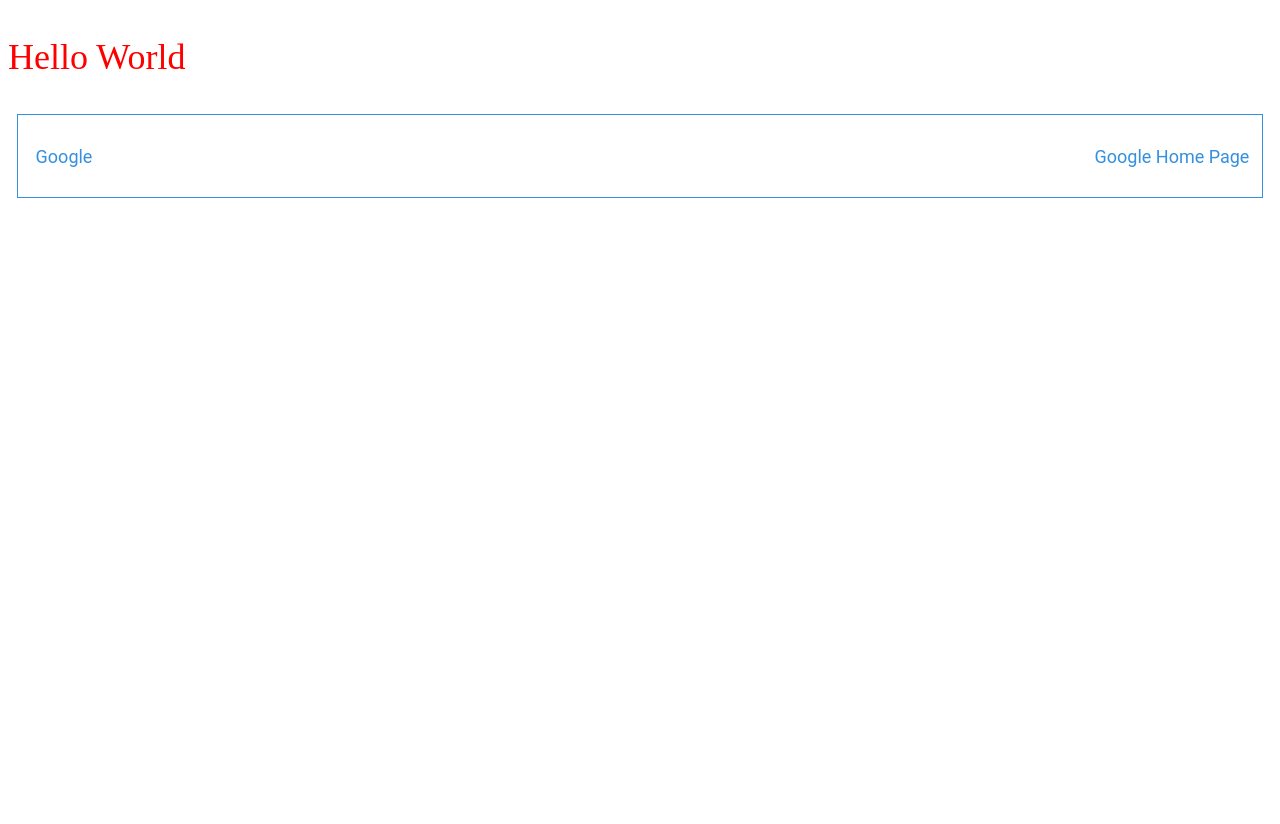
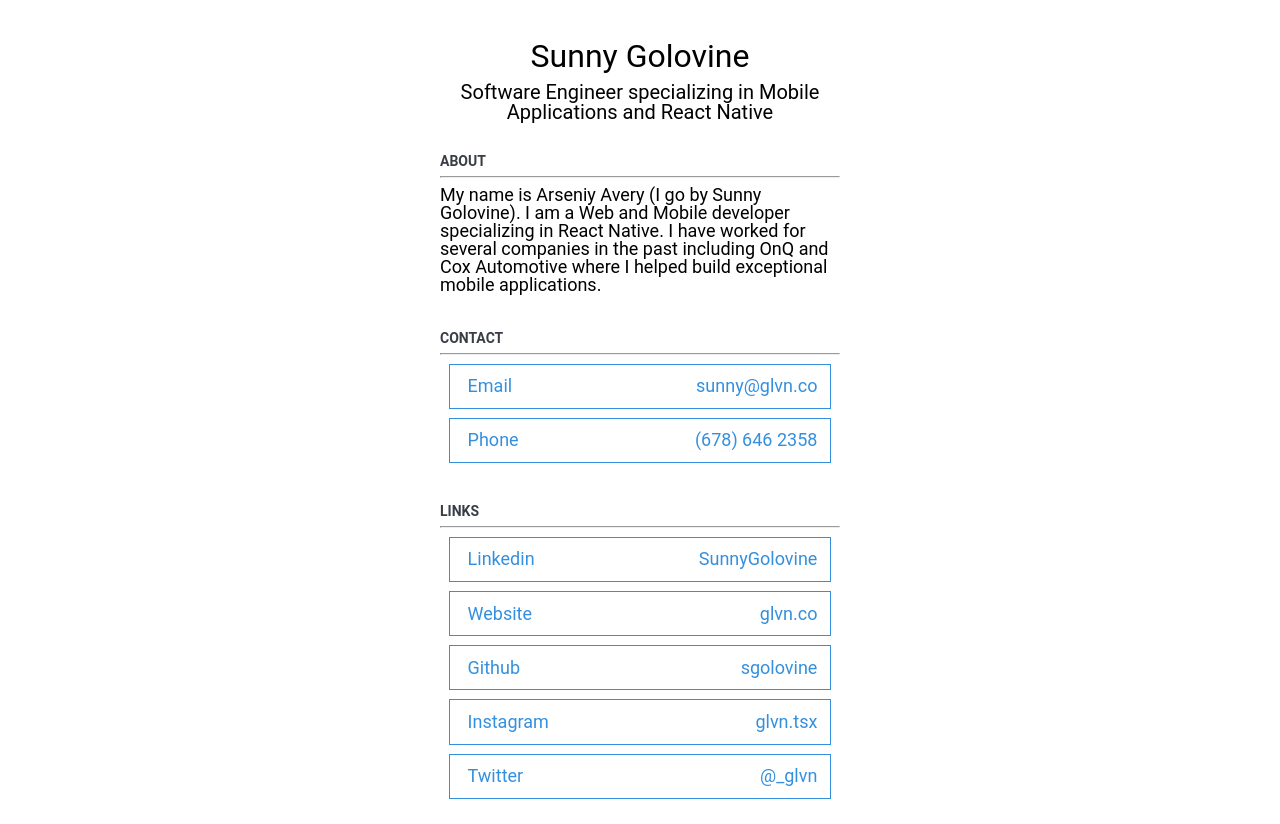
Before and after one commit to sgolovine/sunny.gg, a Preact app: page / in a window 1280 px wide. Before the commit the page ends 800 px from the top, so only its background shows below. Built offline with nearby package versions, Linux system fonts and the light colour scheme.

Commit message:
Add primary content

```diff
--- a/src/App.js
+++ b/src/App.js
@@ -1,19 +1,37 @@
 import { html } from "htm/preact";
-import { css } from "emotion";
 import { Link } from "./Components";
 
-const helloStyle = css`
-  font-size: 36px;
-  color: red;
+import { AppContainer } from "./containers/AppContainer";
+import { Header } from "./containers/Header";
+import { Bio } from "./components/Bio";
+import { Section } from "./components/Section";
+
+import { header, subheader, bio } from "./content";
+
+const Contact = () => html`
+  <${Section} title="Contact">
+    <${Link} name="Email" detail="sunny@glvn.co" href="mailto:sunny@glvn.co"/>
+    <${Link} name="Phone" detail="(678) 646 2358" href="tel:1-678-646-2358"/>
+  </${Section}>
+`;
+
+const Links = () => html`
+<${Section} title="Links">
+  <${Link} name="Linkedin" detail="SunnyGolovine" href="https://linkedin.com/in/SunnyGolovine"/>
+  <${Link} name="Website" detail="glvn.co" href="https://glvn.co"/>
+  <${Link} name="Github" detail="sgolovine" href="https://github.com/sgolovine"/>
+  <${Link} name="Instagram" detail="glvn.tsx" href="https://instagram.com/glvn.tsx"/>
+  <${Link} name="Twitter" detail="@_glvn" href="https://twitter.com/_glvn"/>
+</${Section}>
 `;
 
 export const App = () => html`
-  <div>
-    <p className=${helloStyle}>Hello World</p>
-    <${Link}
-      detail="Google Home Page"
-      href="http://www.google.com"
-      name="Google"
-    />
-  </div>
+  <${AppContainer}>
+    <${Header} headerText=${header} subheaderText=${subheader} />
+    <${Section} title="About">
+      <${Bio}>${bio}</${Bio}>
+    </${Section}>
+    <${Contact} />
+    <${Links} />
+  </${AppContainer}>
 `;
--- /dev/null
+++ b/src/components/Bio.js
@@ -0,0 +1,14 @@
+import { css } from "emotion";
+import { html } from "htm/preact";
+
+const bioStyle = css`
+  font-size: 18px;
+  margin-bottom: 0.25em;
+  font-family: Roboto, sans-serif;
+`;
+
+export const Bio = ({ children }) => html`
+  <div className=${bioStyle}>
+    ${children}
+  </div>
+`;
--- /dev/null
+++ b/src/components/Section.js
@@ -0,0 +1,35 @@
+import { css } from "emotion";
+import { html } from "htm/preact";
+
+const sectionContainer = css`
+  width: 100%;
+  margin-top: 1em;
+  margin-bottom: 1em;
+  max-width: 400px;
+`;
+
+const sectionHeader = css`
+  font-size: 14px;
+  font-weight: bold;
+  text-transform: uppercase;
+  color: #393e46;
+  font-family: Roboto;
+`;
+
+const sectionDivider = css`
+  color: #393e46;
+`;
+
+export const Section = ({ title, children }) => {
+  return html`
+    <div className=${sectionContainer}>
+      <h1 className=${sectionHeader}>
+        ${title}
+      </h1>
+      <hr className=${sectionDivider} />
+      <div>
+        ${children}
+      </div>
+    </div>
+  `;
+};
--- /dev/null
+++ b/src/containers/AppContainer.js
@@ -0,0 +1,15 @@
+import { css } from "emotion";
+import { html } from "htm/preact";
+
+const appContainer = css`
+  display: flex;
+  flex-direction: column;
+  align-items: center;
+  width: 100%;
+`;
+
+export const AppContainer = ({ children }) => html`
+  <div className=${appContainer}>
+    ${children}
+  </div>
+`;
--- /dev/null
+++ b/src/containers/Header.js
@@ -0,0 +1,28 @@
+import { css } from "emotion";
+import { html } from "htm/preact";
+
+const container = css`
+  padding-top: 2.5em;
+  padding-bottom: 1em;
+  text-align: center;
+`;
+
+const header = css`
+  font-size: 32px;
+  font-family: Roboto;
+  margin-bottom: 10px;
+`;
+
+const subheader = css`
+  font-size: 20px;
+  margin-left: 15%;
+  margin-right: 15%;
+  font-family: Roboto, sans-serif;
+`;
+
+export const Header = ({ headerText, subheaderText }) => html`
+  <div className=${container}>
+    <h1 className=${header}>${headerText}</h1>
+    <h2 className=${subheader}>${subheaderText}</h2>
+  </div>
+`;
--- /dev/null
+++ b/src/content.js
@@ -0,0 +1,7 @@
+export const header = "Sunny Golovine";
+
+export const subheader =
+  "Software Engineer specializing in Mobile Applications and React Native";
+
+export const bio =
+  "My name is Arseniy Avery (I go by Sunny Golovine). I am a Web and Mobile developer specializing in React Native. I have worked for several companies in the past including OnQ and Cox Automotive where I helped build exceptional mobile applications.";
--- a/src/index.html
+++ b/src/index.html
@@ -6,6 +6,8 @@
     <meta name="viewport" content="width=device-width, initial-scale=1.0" />
     <meta http-equiv="X-UA-Compatible" content="ie=edge" />
 
+    <!-- CSS RESET -->
+    <link rel="stylesheet" href="./styles/reset.css" />
     <title>Sunny Golovine</title>
   </head>
   <body>
--- /dev/null
+++ b/src/styles/reset.css
@@ -0,0 +1,129 @@
+/* http://meyerweb.com/eric/tools/css/reset/
+   v2.0 | 20110126
+   License: none (public domain)
+*/
+
+html,
+body,
+div,
+span,
+applet,
+object,
+iframe,
+h1,
+h2,
+h3,
+h4,
+h5,
+h6,
+p,
+blockquote,
+pre,
+a,
+abbr,
+acronym,
+address,
+big,
+cite,
+code,
+del,
+dfn,
+em,
+img,
+ins,
+kbd,
+q,
+s,
+samp,
+small,
+strike,
+strong,
+sub,
+sup,
+tt,
+var,
+b,
+u,
+i,
+center,
+dl,
+dt,
+dd,
+ol,
+ul,
+li,
+fieldset,
+form,
+label,
+legend,
+table,
+caption,
+tbody,
+tfoot,
+thead,
+tr,
+th,
+td,
+article,
+aside,
+canvas,
+details,
+embed,
+figure,
+figcaption,
+footer,
+header,
+hgroup,
+menu,
+nav,
+output,
+ruby,
+section,
+summary,
+time,
+mark,
+audio,
+video {
+  margin: 0;
+  padding: 0;
+  border: 0;
+  font-size: 100%;
+  font: inherit;
+  vertical-align: baseline;
+}
+/* HTML5 display-role reset for older browsers */
+article,
+aside,
+details,
+figcaption,
+figure,
+footer,
+header,
+hgroup,
+menu,
+nav,
+section {
+  display: block;
+}
+body {
+  line-height: 1;
+}
+ol,
+ul {
+  list-style: none;
+}
+blockquote,
+q {
+  quotes: none;
+}
+blockquote:before,
+blockquote:after,
+q:before,
+q:after {
+  content: "";
+  content: none;
+}
+table {
+  border-collapse: collapse;
+  border-spacing: 0;
+}
```
Also changed, not shown: src/components/Link.js (added, +36 -0 lines).
